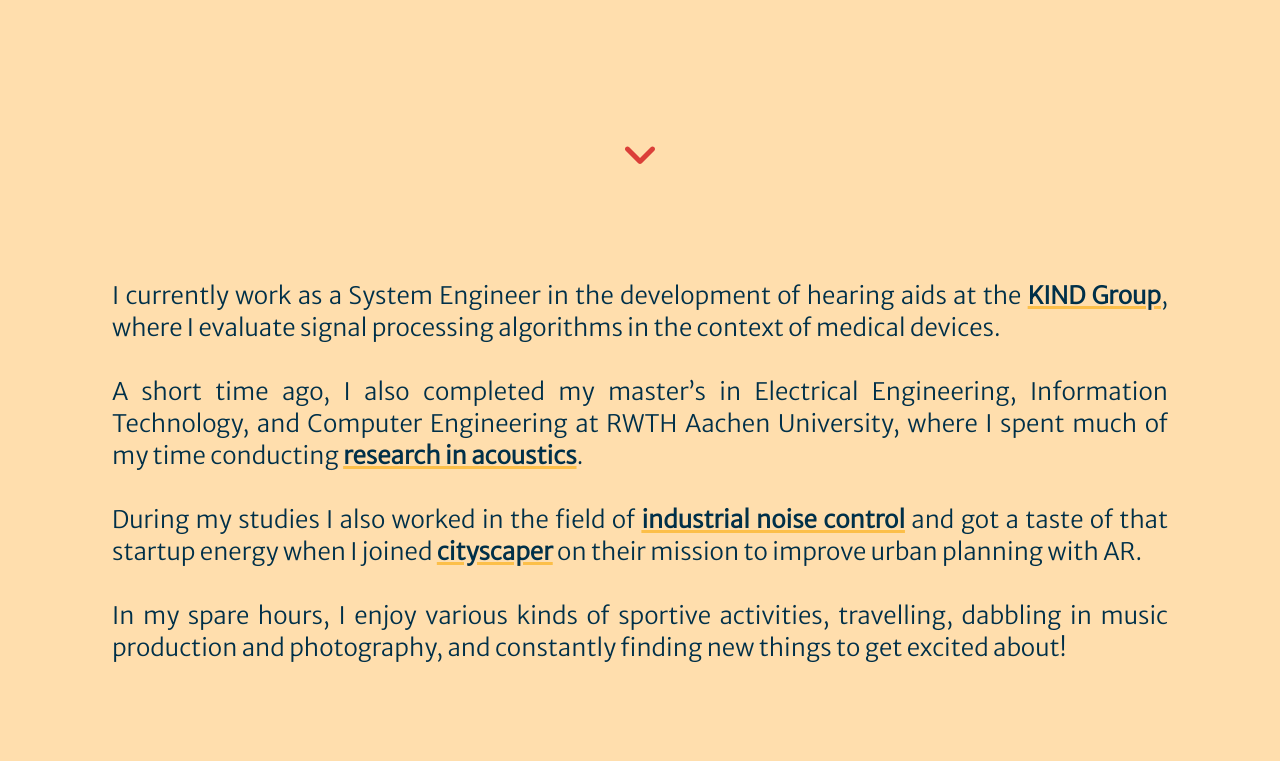
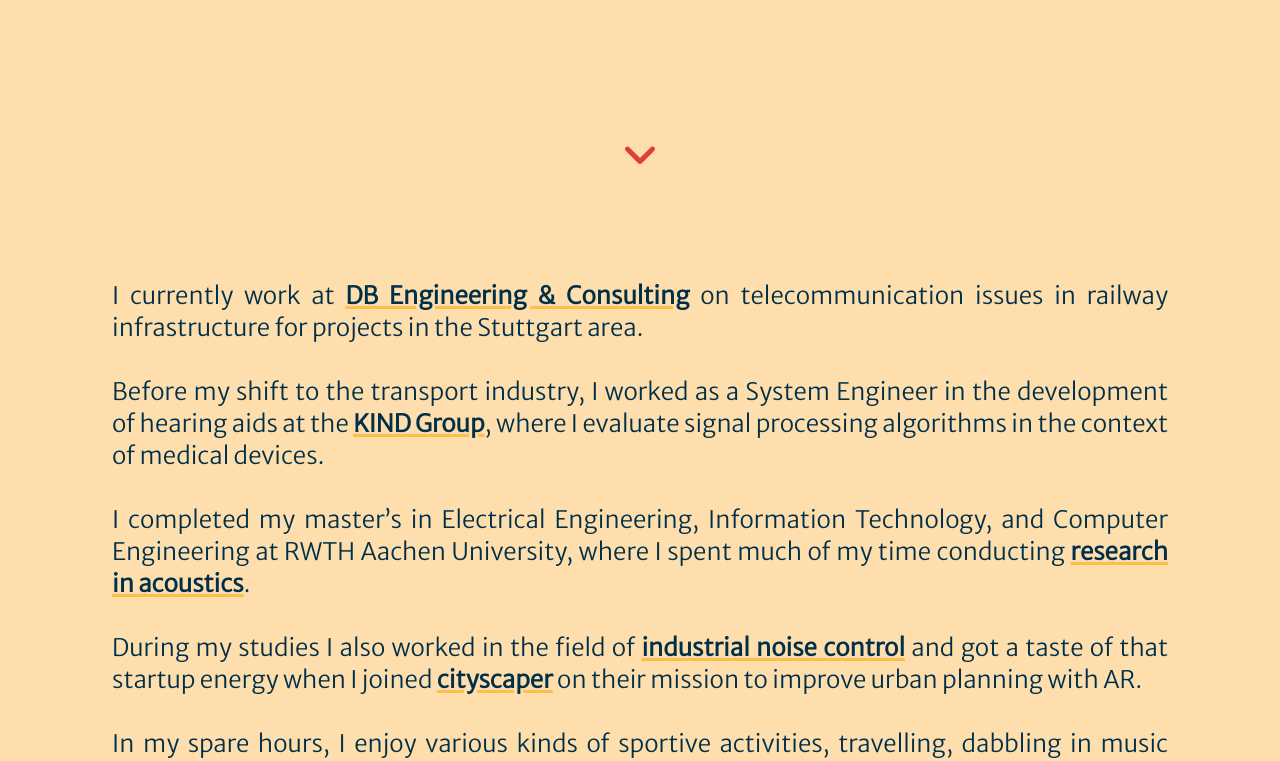
Before and after one commit to simklein/website, a Vue app: page / in a window 1280 px wide. Shown: the part 600-1361 px from the top of the page. Built offline with nearby package versions, Linux system fonts and the light colour scheme; what vue3-marquee would draw is missing.

Commit message:
Update HomeView.vue 2024

```diff
--- a/src/views/HomeView.vue
+++ b/src/views/HomeView.vue
@@ -59,12 +59,17 @@
       </AppearTransition>
     </section>
     <section class="about text-dark font-text text-sm sm:text-md md:text-lg xl:text-2xl text-justify selection:bg-myyellow pb-20">
-      <p>I currently work as a System Engineer in the development of hearing aids at the
+      <p>I currently work at
+        <a class="font-semibold underline decoration-[0.2rem] hover:decoration-[0.3rem] focus:decoration-[0.3rem] decoration-myyellow"
+        href="https://db-engineering-consulting.com/" target="_blank" title="DB E&C">DB Engineering & Consulting</a> on telecommunication issues in railway infrastructure for projects in the Stuttgart area.
+      </p>
+      <br>
+      <p>Before my shift to the transport industry, I worked as a System Engineer in the development of hearing aids at the
         <a class="font-semibold underline decoration-[0.2rem] hover:decoration-[0.3rem] focus:decoration-[0.3rem] decoration-myyellow"
         href="https://www.kind.com/de-de/unternehmen/" target="_blank" title="KIND">KIND Group</a>, where I evaluate signal processing algorithms in the context of medical devices.
       </p>
       <br>
-      <p>A short time ago, I also completed my master’s in Electrical Engineering, Information Technology, and Computer Engineering at RWTH Aachen University, where I spent much of my time conducting
+      <p>I completed my master’s in Electrical Engineering, Information Technology, and Computer Engineering at RWTH Aachen University, where I spent much of my time conducting
         <a class="font-semibold underline decoration-[0.2rem] hover:decoration-[0.3rem] focus:decoration-[0.3rem] decoration-myyellow"
         href="https://www.akustik.rwth-aachen.de/" target="_blank" title="Institut für Hörtechnik und Akustik">research in acoustics</a>.
       </p>
```
